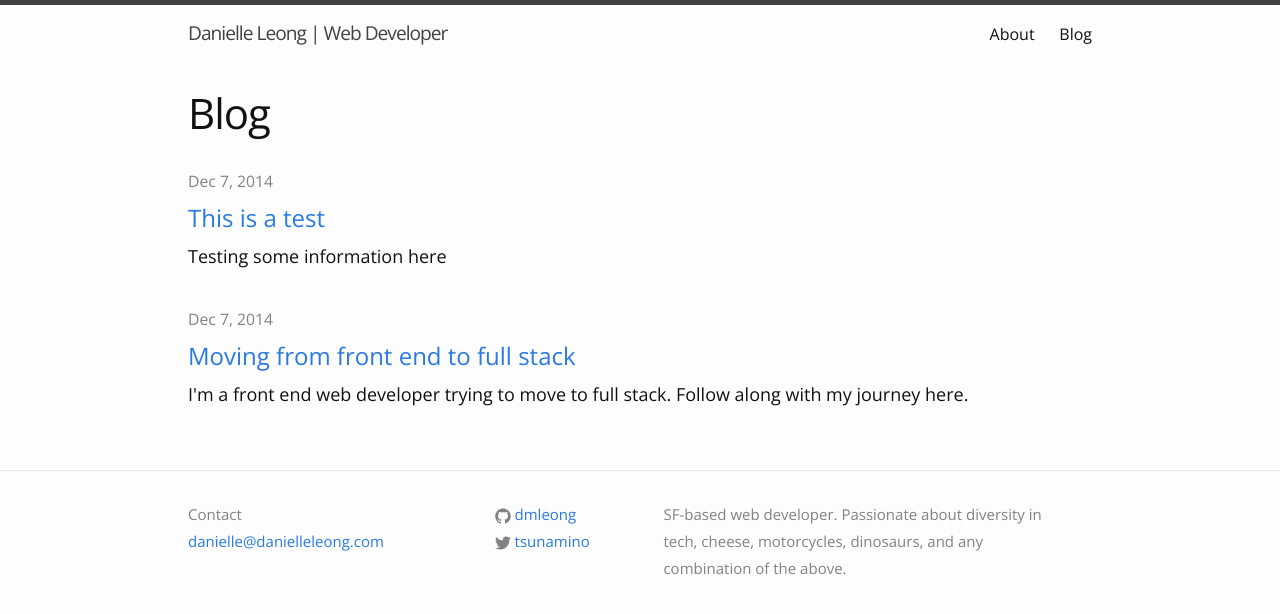
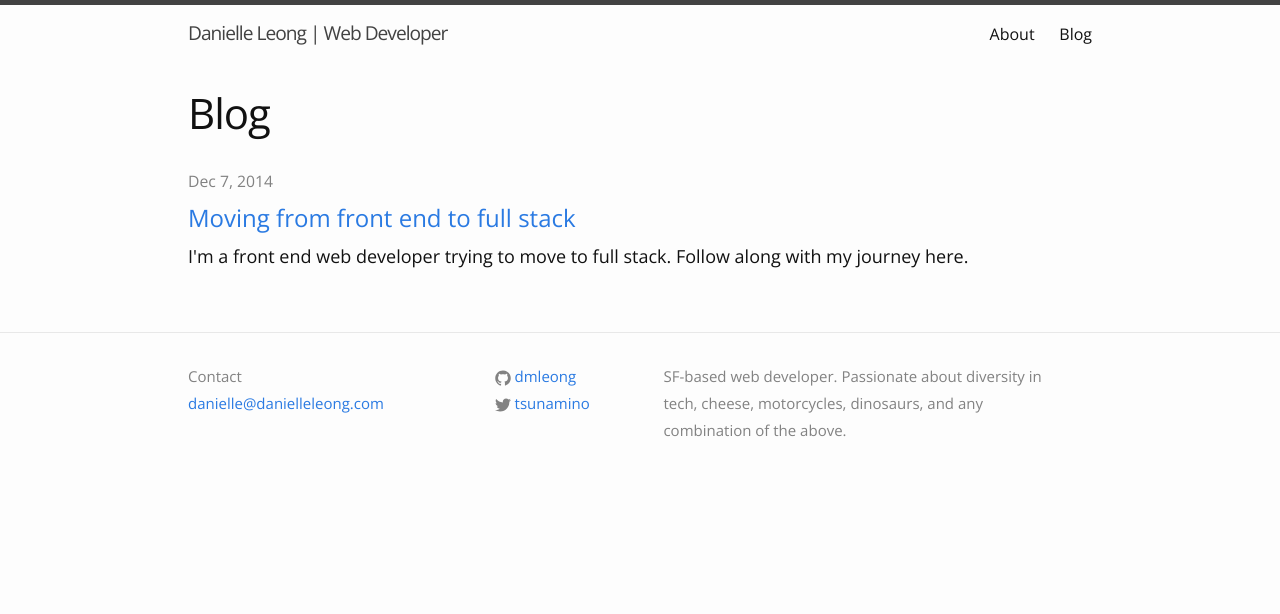
Before and after one commit to dmleong/dmleong.github.io, a Jekyll site: the page built from blog.html, in a window 1280 px wide. Shown: the top 614 px of the page. Built offline with Jekyll 4.4.1, drawn with Linux system fonts in a browser that asks for light colours; nearby versions of some CDN libraries.

Commit message:
Updating header images and getting rid of test blog post

```diff
--- a/_posts/2014-12-07-test.markdown
+++ /dev/null
@@ -1,9 +0,0 @@
----
-layout: post
-title:  "This is a test"
-date:   2014-12-07 14:39:12
-categories: blog
-excerpt: "Testing some information here"
----
-
-Test
--- a/css/main.scss
+++ b/css/main.scss
@@ -64,7 +64,7 @@
 }
 
 #hero {
-	background: url('../img/header.jpg') no-repeat center center;
+	background: url('../img/header-2X.jpg') no-repeat center center;
 	height: 600px;
 	-webkit-background-size: cover;
 	-moz-background-size: cover;
@@ -88,6 +88,7 @@
 	#hero {
 		height: 400px;
 		margin-top: -120px;
+		background: url('../img/header-mobile.jpg') no-repeat center center;
 
 		h1 {
 			margin-bottom: 0;
```
Also changed, not shown: img/header-2X.jpg (added), img/header-mobile.jpg (added).
